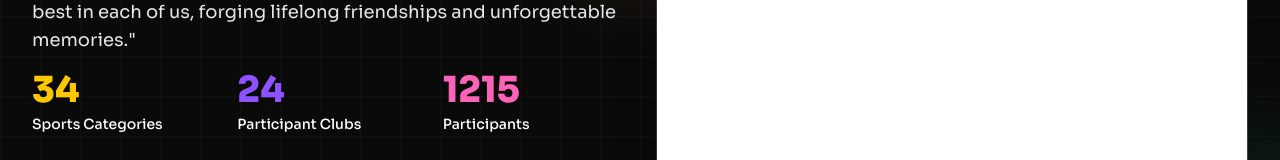
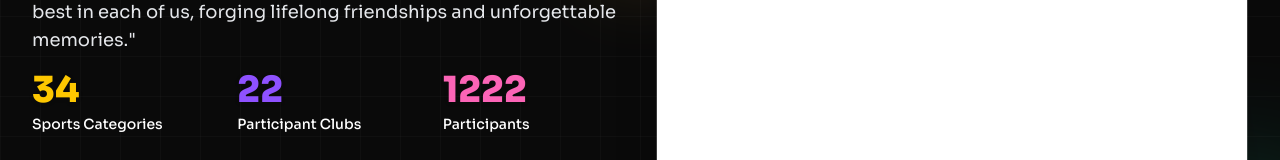
Before and after one commit to Rajaul2810/gulshan-club-olympiad, a Next.js app: page / in a window 1280 px wide. Shown: the part 546-706 px from the top of the page. Built offline with nearby package versions, Linux system fonts and the light colour scheme; no server answers; the database is empty.

Commit message:
chnage stat

```diff
--- a/src/components/Hero.tsx
+++ b/src/components/Hero.tsx
@@ -100,7 +100,7 @@ const Hero = () => {
                 </div>
                 <div className="text-center lg:text-left">
                   <div className="text-3xl sm:text-4xl font-extrabold text-violet-500 mb-1 drop-shadow">
-                    24
+                    22
                   </div>
                   <div className="text-white text-sm font-medium">
                     Participant Clubs
@@ -108,7 +108,7 @@ const Hero = () => {
                 </div>
                 <div className="text-center lg:text-left">
                   <div className="text-3xl sm:text-4xl font-extrabold text-pink-400 mb-1 drop-shadow">
-                    1215
+                    1222
                   </div>
                   <div className="text-white text-sm font-medium">
                     Participants
--- a/src/components/SportsCategory.tsx
+++ b/src/components/SportsCategory.tsx
@@ -89,7 +89,7 @@ const SportsCategorySection = () => {
                 <div className="w-px h-12 bg-white/20"></div>
                 <div className="text-center">
                   <div className="text-3xl font-bold text-blue-400 mb-1">
-                    24
+                    22
                   </div>
                   <div className="text-white text-sm">Clubs</div>
                 </div>
```
